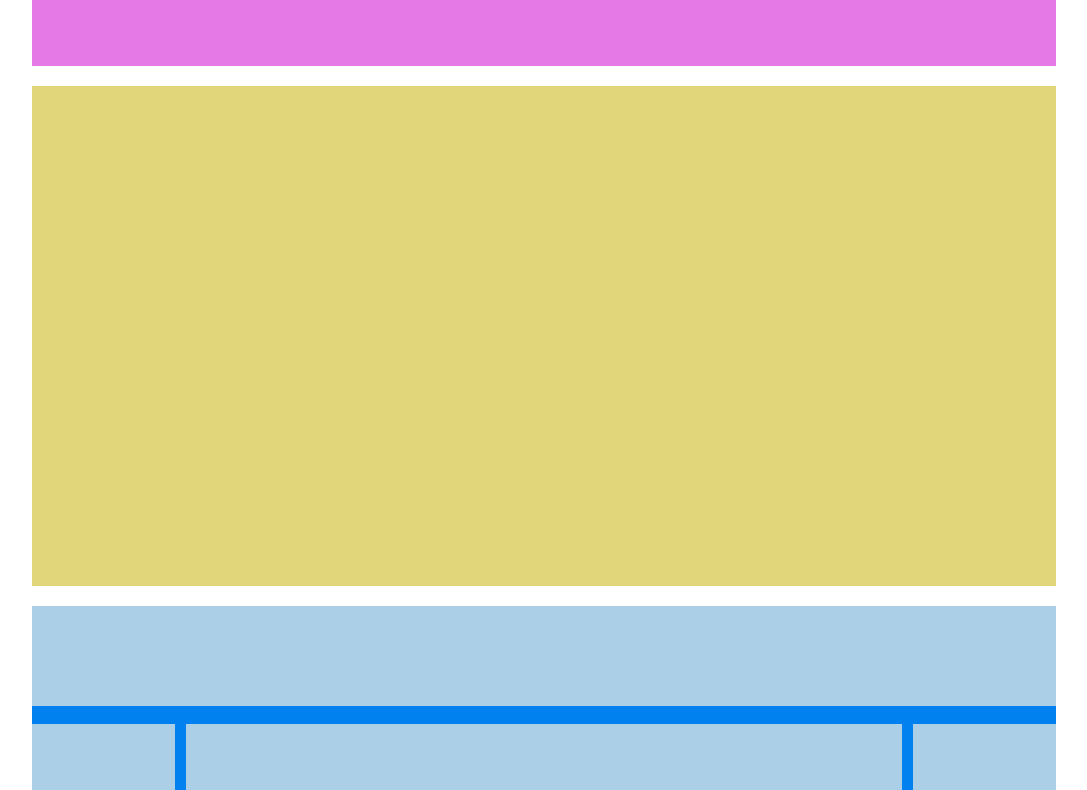
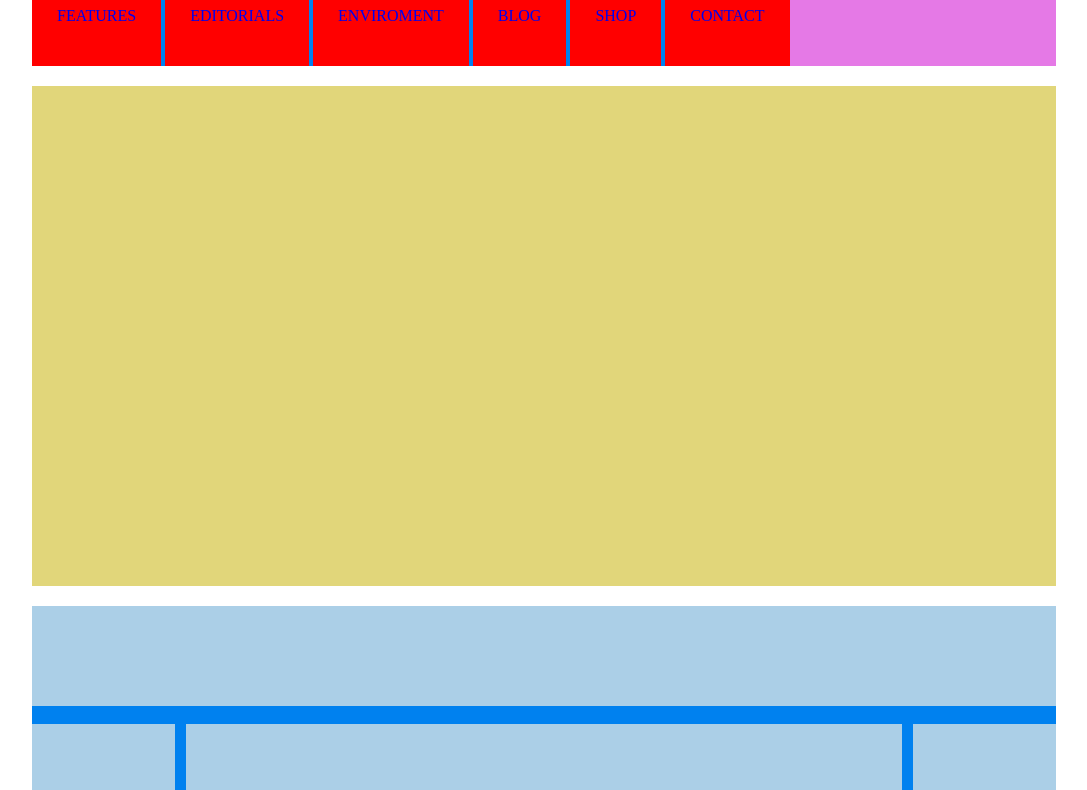
Before and after one commit to Fransch97/htmlcss-wp, a plain HTML site: page index.html in a window 1280 px wide. Shown: the part 154-944 px from the top of the page, without its empty margins (96-1183 px from the left). Drawn offline with Linux system fonts and the light colour scheme.

Commit message:
created nav+list

```diff
--- a/css/style.css
+++ b/css/style.css
@@ -6,7 +6,6 @@
 }
 
 body{
-    /* background-color: red; */
 }
 
 .website{
@@ -16,6 +15,15 @@ body{
     width: 80%;
 }
 
+
+li{
+    list-style-type: none;
+}
+
+a{
+    text-decoration: none;
+    text-transform: uppercase;
+}
 
 
 
@@ -39,6 +47,28 @@ header .heading{
     background-color: #E579E6;
 }
 
+/* LOGO  */
+header .heading .logo{
+    height: 100%;
+}
+
+
+/* NAV  */
+nav{
+    background-color: #0081EF;
+    height: 100%;
+    display: inline-block;
+}
+a{
+    line-height: 50px;
+    display: inline-block;
+    padding: 25px;
+    background-color: red;
+}
+
+
+
+/* SECOND HEADER || JUMBO */
 header .heading-second{
     height: 500px;
     background-color: #E1D67A;
--- a/index.html
+++ b/index.html
@@ -11,13 +11,30 @@
 
         <!-- HEADER -->
         <header class="website">
+            <!-- LOGO  -->
             <div class="heading">
                <img class="logo" src="./img/logo.png" alt="">
             </div>
+            <!--END LOGO  -->
 
+            <!-- LINK NAV -->
             <div class="heading">
+                <nav>
+                    <ul>
 
+                        <li class="clearfix">
+                            <a class="foat" href="#">features</a>
+                            <a class="foat" href="#">editorials</a>
+                            <a class="foat" href="#">enviroment</a>
+                            <a class="foat" href="#">blog</a>
+                            <a class="foat" href="#">shop</a>
+                            <a class="foat" href="#">contact</a>
+                        </li>
+
+                    </ul>
+                </nav>
             </div>
+            <!--END LINK NAV -->
 
             <div class="heading-second">
 
```
